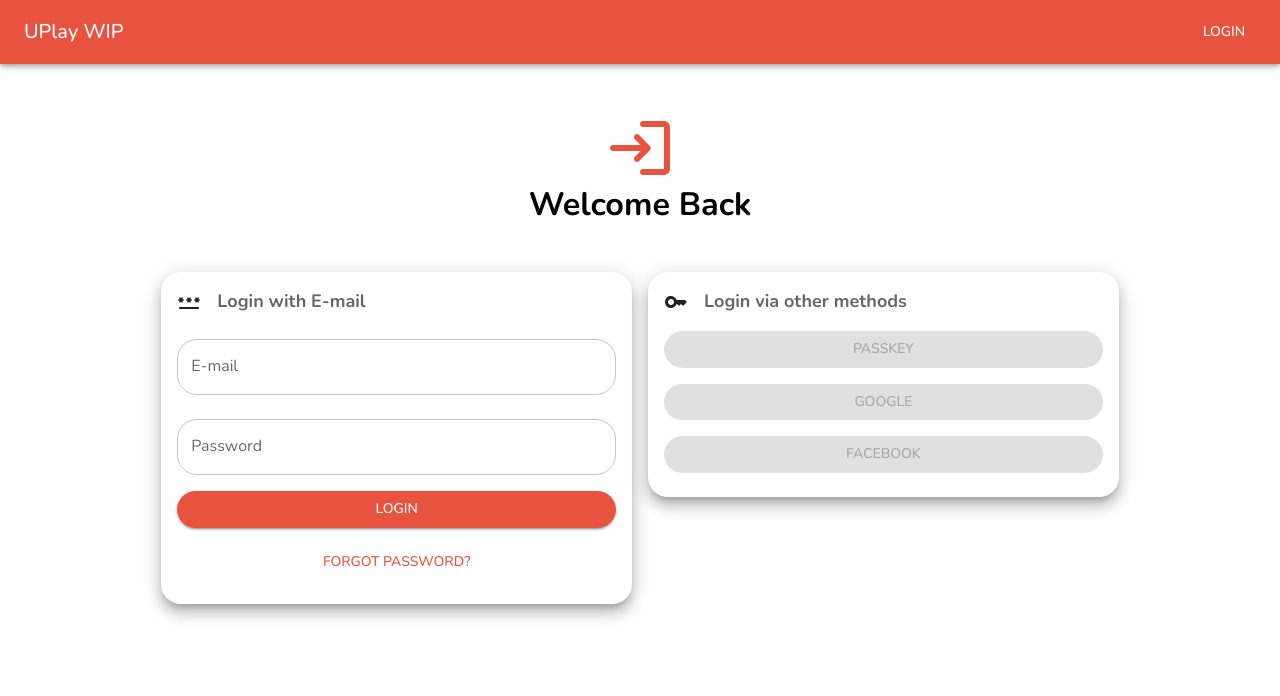
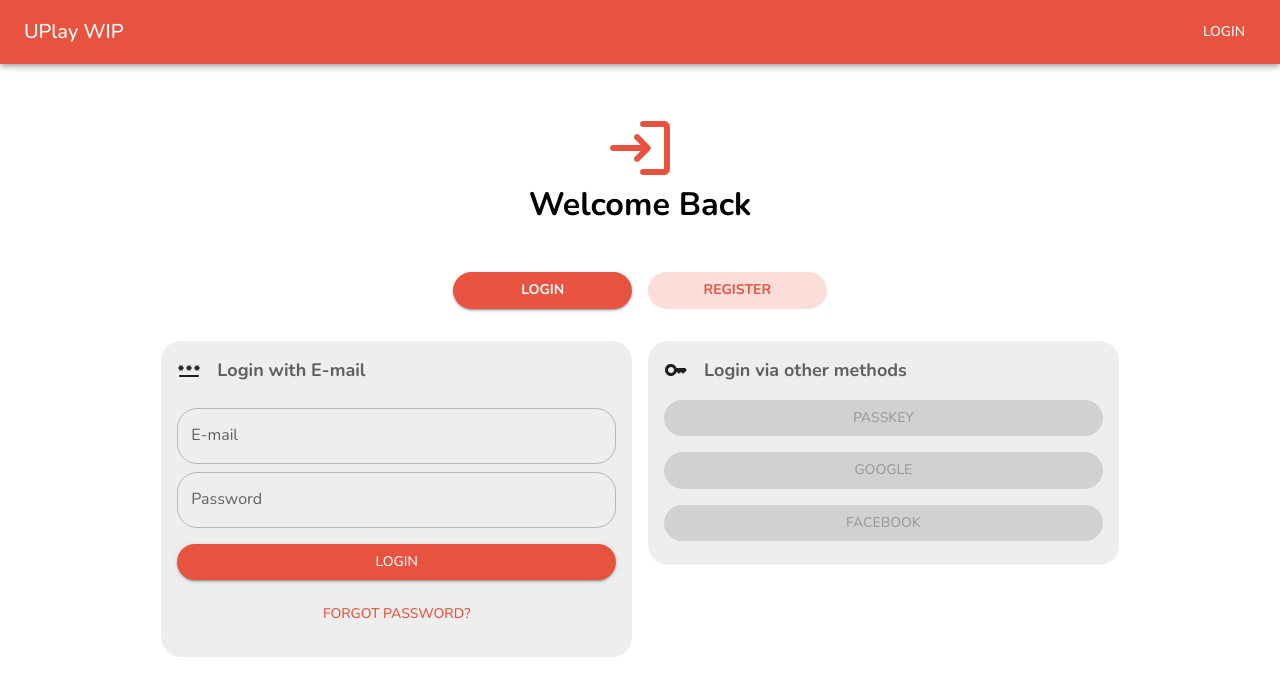
Before and after one commit to josephlee222/EDP-Project-Frontend, a React (Vite) app: page /login in a window 1280 px wide. Shown: the top 696 px of the page. Built offline with nearby package versions, Linux system fonts and the light colour scheme.

Commit message:
Update theme and button styles + login function

```diff
--- a/src/main.jsx
+++ b/src/main.jsx
@@ -37,6 +37,9 @@ let theme = createTheme({
         },
         white: {
             main: "#ffffff",
+        },
+        background: {
+            paper: "#EEEEEE",
         }
     },
     typography: {
@@ -54,9 +57,23 @@ let theme = createTheme({
         },
         MuiCard: {
             defaultProps: {
-                elevation: 10,
-            },
+                elevation: 0,
+            }
         },
+        MuiButton: {
+            variants: [
+                {
+                    props: { variant: 'secondary' },
+                    style: {
+                        color: "#E8533F",
+                        backgroundColor: "#E8533F32",
+                        '&:hover': {
+                            backgroundColor: "#E8533F80",
+                        },
+                    },
+                },
+            ]
+        }
     },
     shape: {
         borderRadius: 20,
--- a/src/pages/Login.jsx
+++ b/src/pages/Login.jsx
@@ -1,5 +1,5 @@
-import React, {useState} from "react";
-import { Link } from "react-router-dom";
+import React, {useState, useContext} from "react";
+import { Link, useNavigate } from "react-router-dom";
 import { Container, Button, Card, Grid, CardContent, Box, TextField, Typography } from "@mui/material";
 import CardTitle from "../components/CardTitle";
 import { useFormik } from "formik";
@@ -8,11 +8,15 @@ import { useSnackbar } from "notistack";
 import LoginIcon from '@mui/icons-material/LoginRounded';
 import KeyRoundedIcon from '@mui/icons-material/KeyRounded';
 import PasswordRoundedIcon from '@mui/icons-material/PasswordRounded';
+import http from "../http";
+import { AppContext } from "../App";
 
 
 export default function Login() {
     const [loading, setLoading] = useState(false);
     const { enqueueSnackbar } = useSnackbar();
+    const { setUser } = useContext(AppContext);
+    const navigate = useNavigate();
 
     const formik = useFormik({
         initialValues: {
@@ -20,14 +24,15 @@ export default function Login() {
             password: "",
         },
         validationSchema: Yup.object({
-            email: Yup.string().email("Invalid email address").required("Required"),
+            email: Yup.string().email("Invalid email address").required("E-mail is required"),
             password: Yup.string().required("Password is required"),
         }),
         onSubmit: (data) => {
             setLoading(true);
+            //enqueueSnackbar("Logging in...", { variant: "info" });
             data.email = data.email.trim();
             data.password = data.password.trim();
-            http.post("/auth", data).then((res) => {
+            http.post("/User/Login", data).then((res) => {
                 if (res.status === 200) {
                     enqueueSnackbar("Login successful. Welcome back!", { variant: "success" });
                     // Store token in local storage
@@ -40,8 +45,13 @@ export default function Login() {
                     setLoading(false);
                 }
             }).catch((err) => {
-                enqueueSnackbar("Login failed! " + err.response.data.message, { variant: "error" });
-                setLoading(false);
+                if (err.response) {
+                    enqueueSnackbar("Login failed! " + err.response.data.error, { variant: "error" });
+                    setLoading(false);
+                } else {
+                    enqueueSnackbar("Login failed! " + err.message, { variant: "error" });
+                    setLoading(false);
+                }
             })
         }
 
@@ -57,6 +67,14 @@ export default function Login() {
                     Welcome Back
                 </Typography>
             </Box>
+            <Grid container spacing={2} justifyContent={"center"} mb={"2rem"}>
+                <Grid item xs={6} md={2}>
+                    <Button variant="contained" fullWidth sx={{fontWeight: 700}}>Login</Button>
+                </Grid>
+                <Grid item xs={6} md={2}>
+                    <Button variant="secondary" fullWidth sx={{fontWeight: 700}}>Register</Button>
+                </Grid>
+            </Grid>
             <Grid container spacing={2} justifyContent={"center"}>
                 <Grid item xs={12} md={5}>
                     <Card>
@@ -84,13 +102,14 @@ export default function Login() {
                                     onChange={formik.handleChange}
                                     error={formik.touched.password && Boolean(formik.errors.password)}
                                     helperText={formik.touched.password && formik.errors.password}
-                                    sx={{ mt: 3 }}
+                                    sx={{ mt: 1 }}
                                 />
                                 <Button
                                     fullWidth
                                     variant="contained"
                                     type="submit"
                                     sx={{ mt: "1rem" }}
+                                    disabled={loading}
                                 >
                                     Login
                                 </Button>
```
Also changed, not shown: 1 other file (tests, documents, lock files or other folders).
